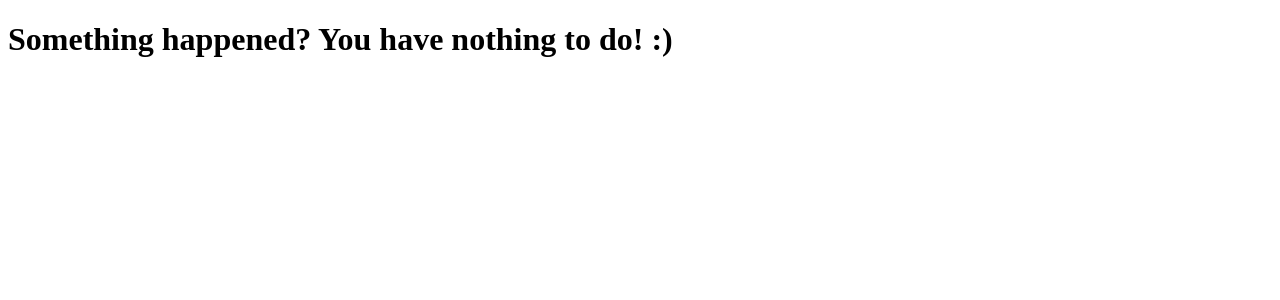
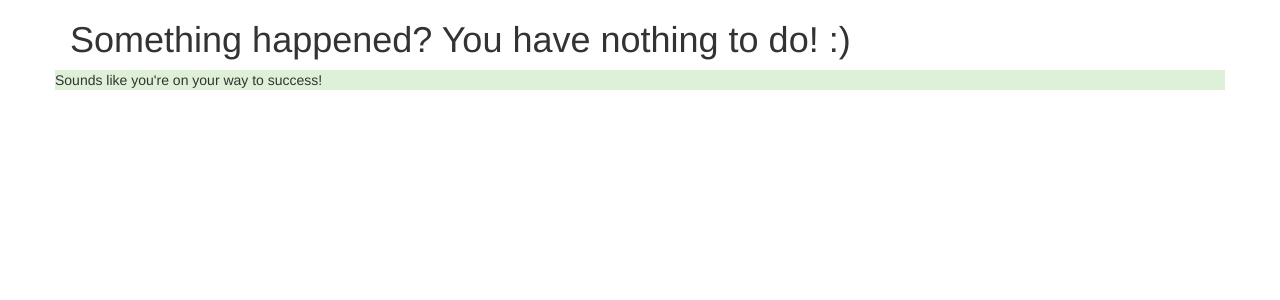
Before and after one commit to BopOnTheTop/djangooo, a Django app: page /todo in a window 1280 px wide. Shown: the top 300 px of the page. Run offline with Django 3.2, Linux system fonts and the light colour scheme; some libraries are stand-ins or nearby versions.

Commit message:
Added CDN-s and a few bells'n'whistles from the bootsrap

```diff
--- a/tudulist/templates/todo.html
+++ b/tudulist/templates/todo.html
@@ -1,10 +1,30 @@
 <!DOCTYPE html>
 <html lang="en">
+<link rel="stylesheet" href="https://maxcdn.bootstrapcdn.com/bootstrap/3.3.5/css/bootstrap.min.css">
+<!-- Optional theme -->
+<link rel="stylesheet" href="https://maxcdn.bootstrapcdn.com/bootstrap/3.3.5/css/bootstrap-theme.min.css">
+
+
 <head>
     <meta charset="UTF-8">
     <title></title>
 </head>
 <body>
+<div class="container" id="shapka">
+
 <h1>Something happened? You have nothing to do! :)</h1>
+</div>
+
+<!-- Contsnts sort of -->
+<div class="container" id="status">
+    <div class="row">
+        <div class=".col-xs-12">
+            <p class="bg-success">Sounds like you're on your way to success! </p>
+        </div>
+    </div>
+
+</div>
 </body>
+<!-- Latest compiled and minified JavaScript -->
+<script src="https://maxcdn.bootstrapcdn.com/bootstrap/3.3.5/js/bootstrap.min.js"></script>
 </html>
```
